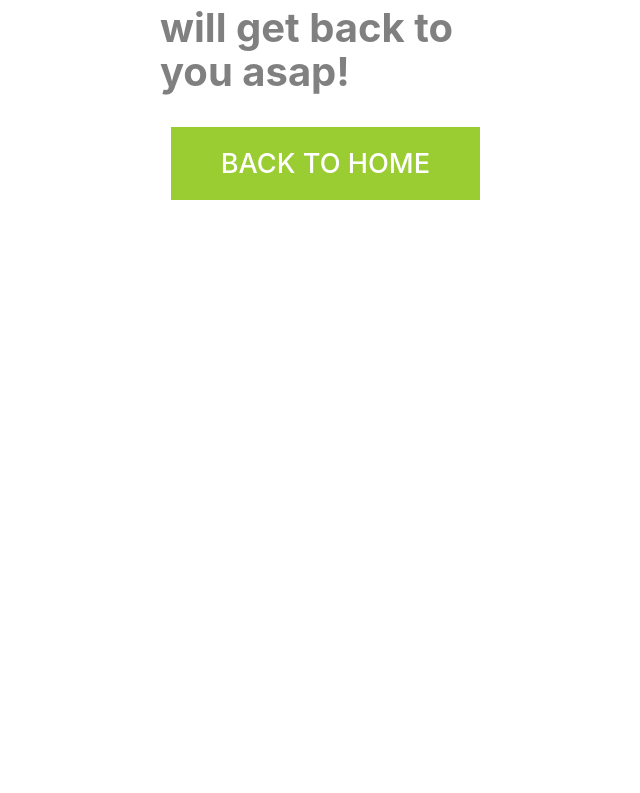
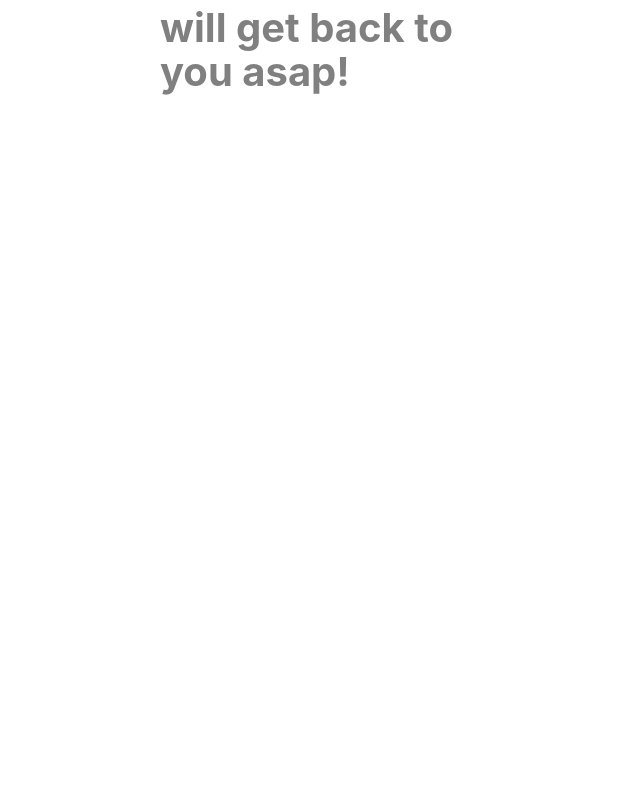
Before and after one commit to GabrielaOliveirabpt/Recipe_App, a React (Vite) app: page /confirmation in a window 1280 px wide. Shown: the part 387-1180 px from the top of the page, without its empty margins (320-960 px from the left). Built offline with nearby package versions, Linux system fonts and the light colour scheme; no server answers.

Commit message:
remove back to home button

```diff
--- a/src/Confirmation.jsx
+++ b/src/Confirmation.jsx
@@ -1,5 +1,3 @@
-import { Link } from 'react-router-dom';
-
 function Confirmation() {
 
   return (
@@ -36,9 +34,7 @@ function Confirmation() {
         <br />
         <br /><br />
         <br />
-        <Link to="/" style={{ textDecoration: 'none' }}>
-          <button className='left'>BACK TO HOME</button>
-        </Link>
+
       </div>
 
       <br /><br />
```
